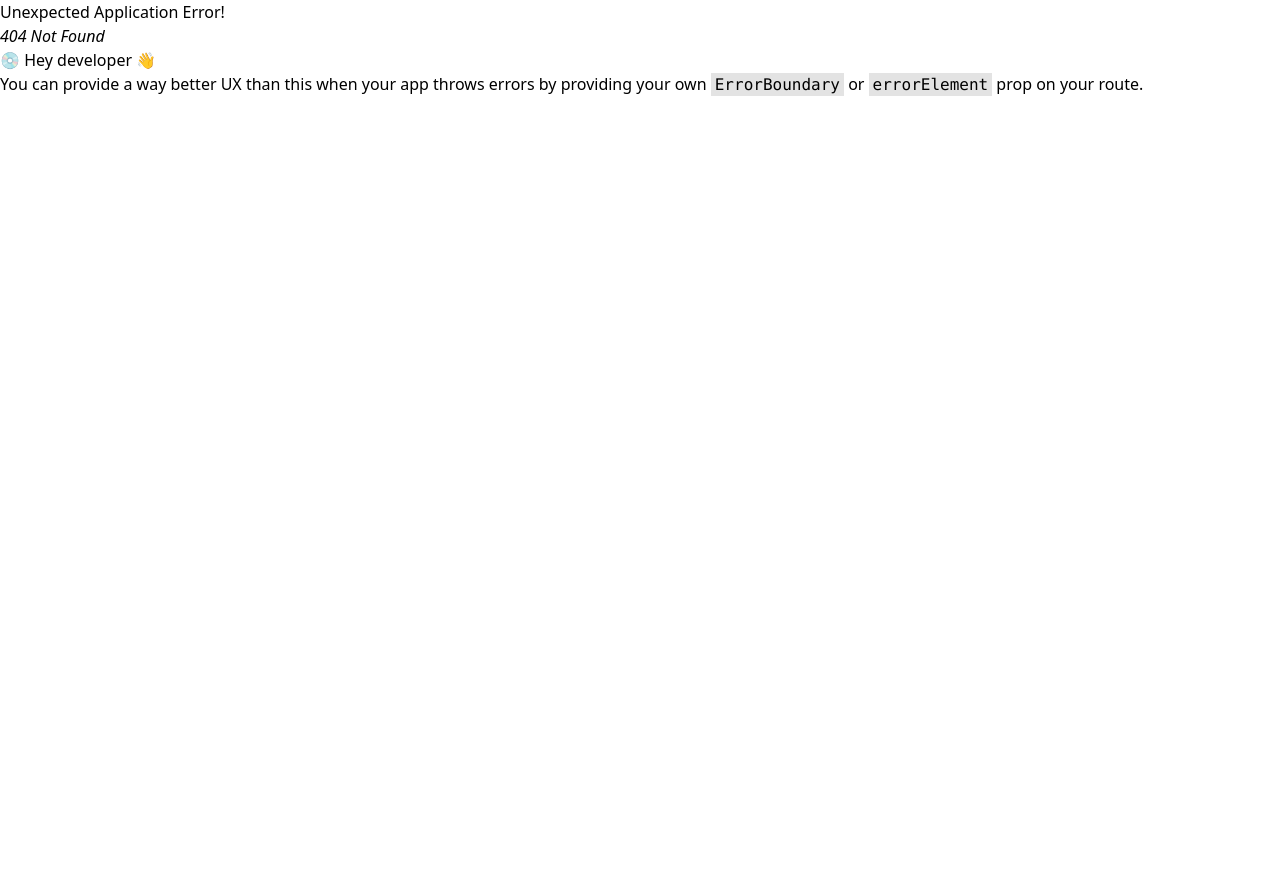
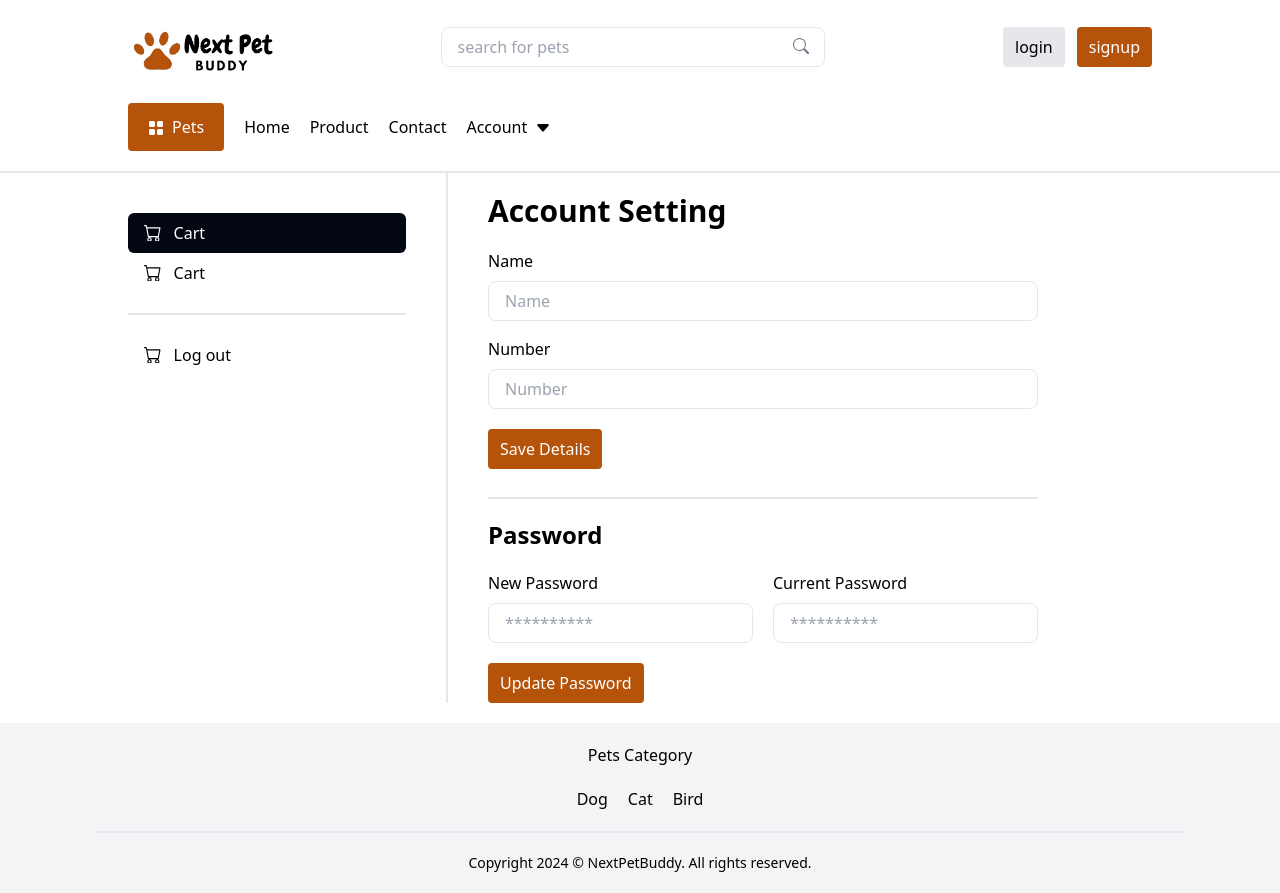
Before and after one commit to Maxzeno/nextpetbuddyapp, a React (Create React App) app: page /settings in a window 1280 px wide. Before the commit this address had no page. Before the commit the page ends 800 px from the top, so only its background shows below. Built offline with nearby package versions, Linux system fonts and the light colour scheme.

Commit message:
working on address and settings

```diff
--- /dev/null
+++ b/src/components/section/account.jsx
@@ -0,0 +1,32 @@
+import Button from "../button/button";
+
+export default function Account() {
+  return (
+    <div className="py-5 mb-2">
+      <div>Name</div>
+
+      <input
+        placeholder="Name"
+        type="text"
+        className="border w-full rounded-lg h-[40px] px-4 mt-2 focus:outline-none focus:border-2"
+      />
+
+      <div className="pt-4">Number</div>
+
+      <input
+        placeholder="Number"
+        type="text"
+        className="border w-full rounded-lg h-[40px] px-4 mt-2 focus:outline-none focus:border-2"
+      />
+
+      <Button
+        to=""
+        text="Save Details"
+        color="text-white"
+        bgColor="bg-amber-700"
+        bgHover="hover:bg-amber-800"
+        extraClass="mt-5"
+      />
+    </div>
+  );
+}
--- /dev/null
+++ b/src/components/section/changePassword.jsx
@@ -0,0 +1,39 @@
+import Button from "../button/button";
+
+export default function ChangePassword() {
+  return (
+    <div className="pt-5 border-t-2">
+      <div className="font-semibold text-2xl pb-5">Password</div>
+      <div className="lg:flex lg:gap-5">
+        <div>
+          <div>New Password</div>
+
+          <input
+            placeholder="**********"
+            type="password"
+            className="border w-full rounded-lg h-[40px] px-4 mt-2 focus:outline-none focus:border-2"
+          />
+        </div>
+
+        <div>
+          <div>Current Password</div>
+
+          <input
+            placeholder="**********"
+            type="password"
+            className="border w-full rounded-lg h-[40px] px-4 mt-2 focus:outline-none focus:border-2"
+          />
+        </div>
+      </div>
+
+      <Button
+        to=""
+        text="Update Password"
+        color="text-white"
+        bgColor="bg-amber-700"
+        bgHover="hover:bg-amber-800"
+        extraClass="mt-5"
+      />
+    </div>
+  );
+}
--- a/src/components/section/sidebar.jsx
+++ b/src/components/section/sidebar.jsx
@@ -59,7 +59,7 @@ export default function Sidebar({ head, body }) {
             </div>
 
             {openDropdown !== "mobile" && (
-              <div className="pl-auto lg:pl-10 pt-3">
+              <div className="pl-auto lg:pl-10 pt-5">
                 <div className="flex justify-between">
                   <div>{head}</div>
 
--- /dev/null
+++ b/src/pages/address.jsx
@@ -0,0 +1,43 @@
+import React from "react";
+import Button from "../components/button/button.jsx";
+import Footer from "../components/section/footer.jsx";
+import Sidebar from "../components/section/sidebar.jsx";
+
+export default function Address() {
+  return (
+    <>
+      <Sidebar
+        head={<div className="font-semibold text-3xl">Address</div>}
+        body={
+          <div className="pt-5">
+            <div>State</div>
+
+            <input
+              placeholder="State"
+              type="text"
+              className="border w-full rounded-lg h-[40px] px-4 mt-2 focus:outline-none focus:border-2"
+            />
+
+            <div className="pt-4">Address</div>
+
+            <input
+              placeholder="Address"
+              type="text"
+              className="border w-full rounded-lg h-[40px] px-4 mt-2 focus:outline-none focus:border-2"
+            />
+
+            <Button
+              to=""
+              text="Save Details"
+              color="text-white"
+              bgColor="bg-amber-700"
+              bgHover="hover:bg-amber-800"
+              extraClass="mt-5"
+            />
+          </div>
+        }
+      />
+      <Footer />
+    </>
+  );
+}
--- /dev/null
+++ b/src/pages/settings.jsx
@@ -0,0 +1,22 @@
+import React from "react";
+import Account from "../components/section/account.jsx";
+import ChangePassword from "../components/section/changePassword.jsx";
+import Footer from "../components/section/footer.jsx";
+import Sidebar from "../components/section/sidebar.jsx";
+
+export default function Settings() {
+  return (
+    <>
+      <Sidebar
+        head={<div className="font-semibold text-3xl">Account Setting</div>}
+        body={
+          <>
+            <Account />
+            <ChangePassword />
+          </>
+        }
+      />
+      <Footer />
+    </>
+  );
+}
```
Also changed, not shown: src/App.js (+10 -0 lines).
